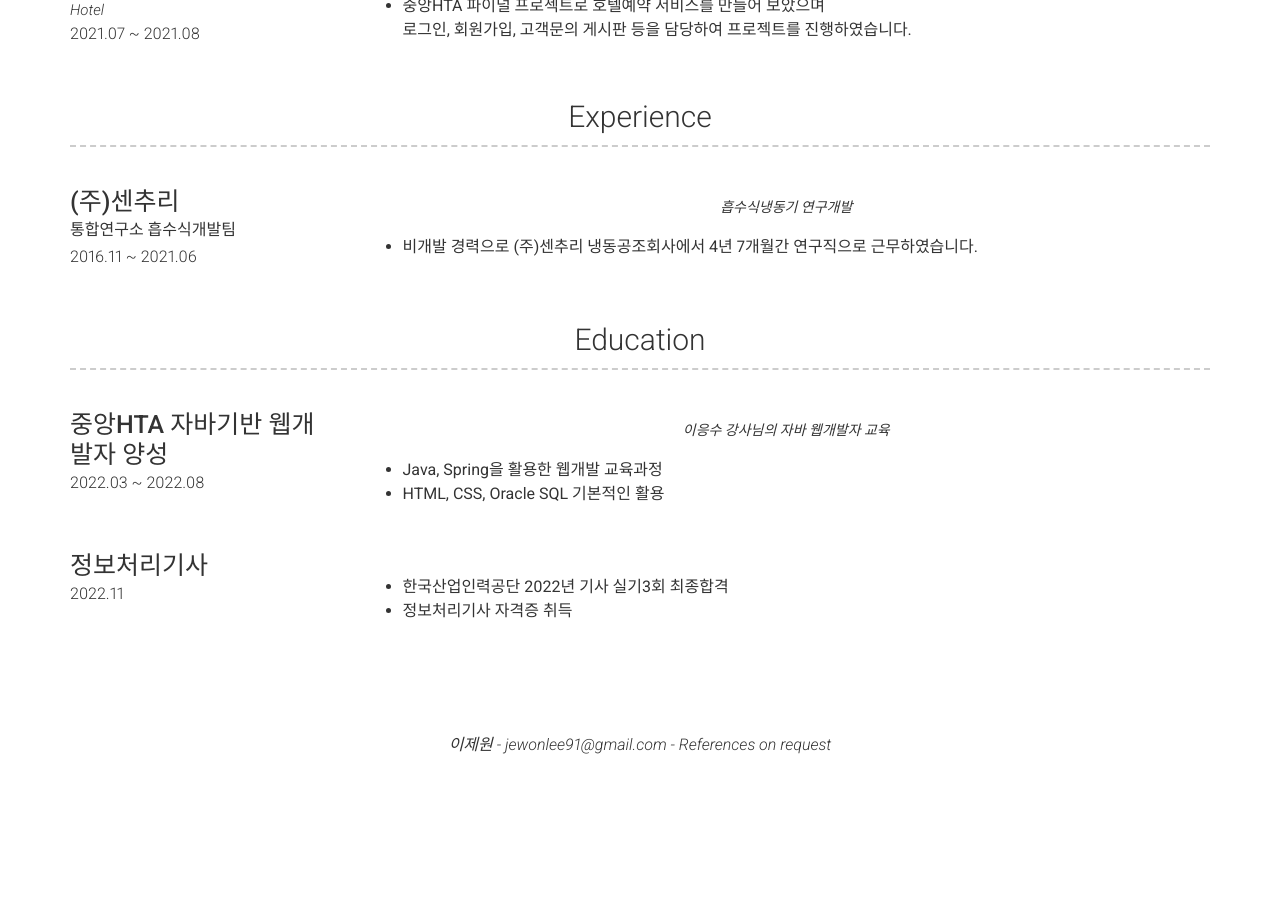
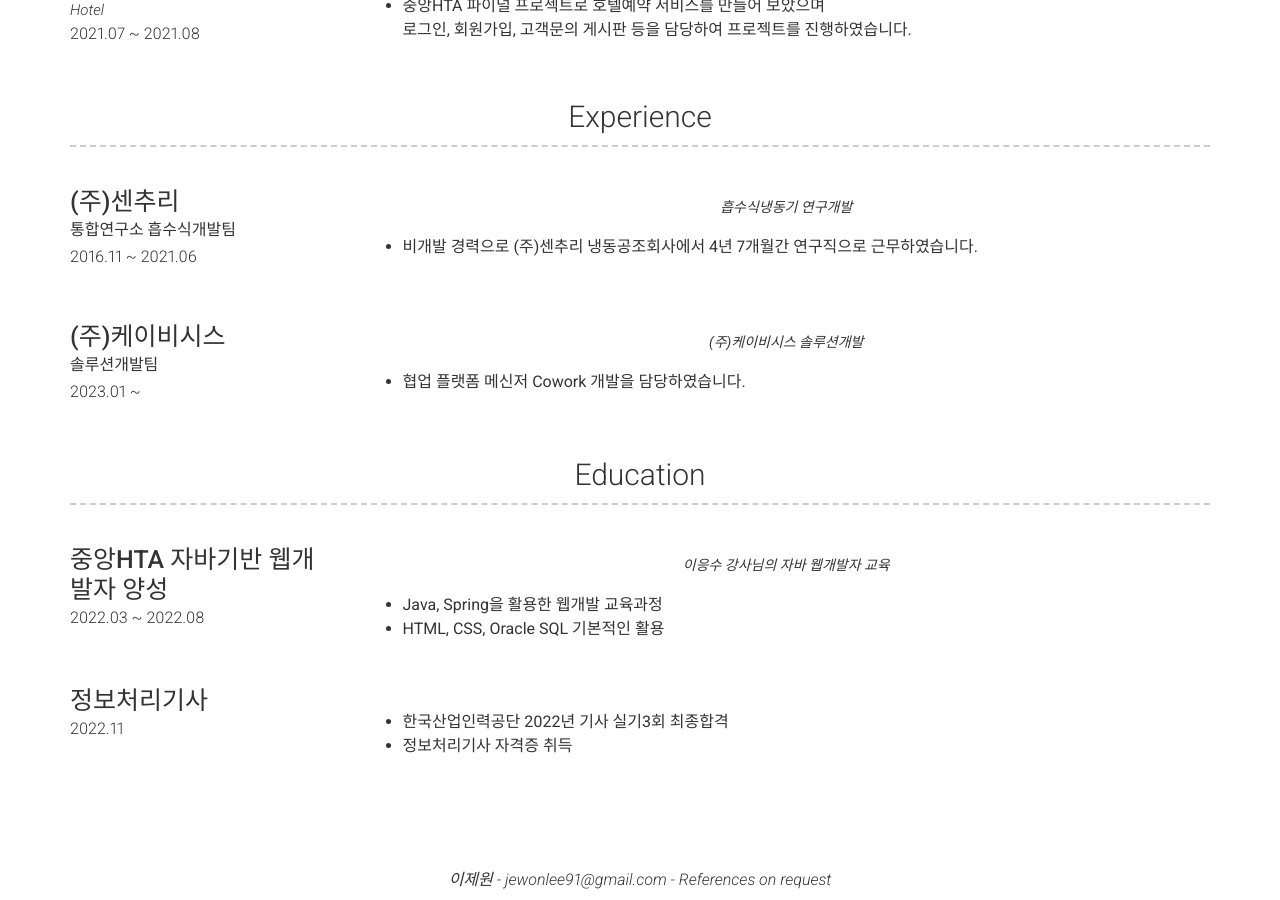
Before and after one commit to Jewonlee91/Jewonlee91.github.io, a Jekyll site: the page built from index.md, in a window 1280 px wide and 900 px high, scrolled down 671 px. Built offline with Jekyll 4.4.1, drawn with Linux system fonts in a browser that asks for light colours; nearby versions of some CDN libraries; before the commit the page ends 1436 px from its top, so only the background shows below that.

Commit message:
(주)케이비시스 경력 추가

```diff
--- a/_data/experience.yml
+++ b/_data/experience.yml
@@ -6,3 +6,11 @@
    흡수식냉동기 연구개발
   description: | # this will include new lines to allow paragraphs
      * 비개발 경력으로 (주)센추리 냉동공조회사에서 4년 7개월간 연구직으로 근무하였습니다.
+- layout: left
+  company: (주)케이비시스
+  job_title: 솔루션개발팀
+  dates: 2023.01 ~
+  quote: >
+     (주)케이비시스 솔루션개발
+  description: | # this will include new lines to allow paragraphs
+    * 협업 플랫폼 메신저 Cowork 개발을 담당하였습니다.
```
